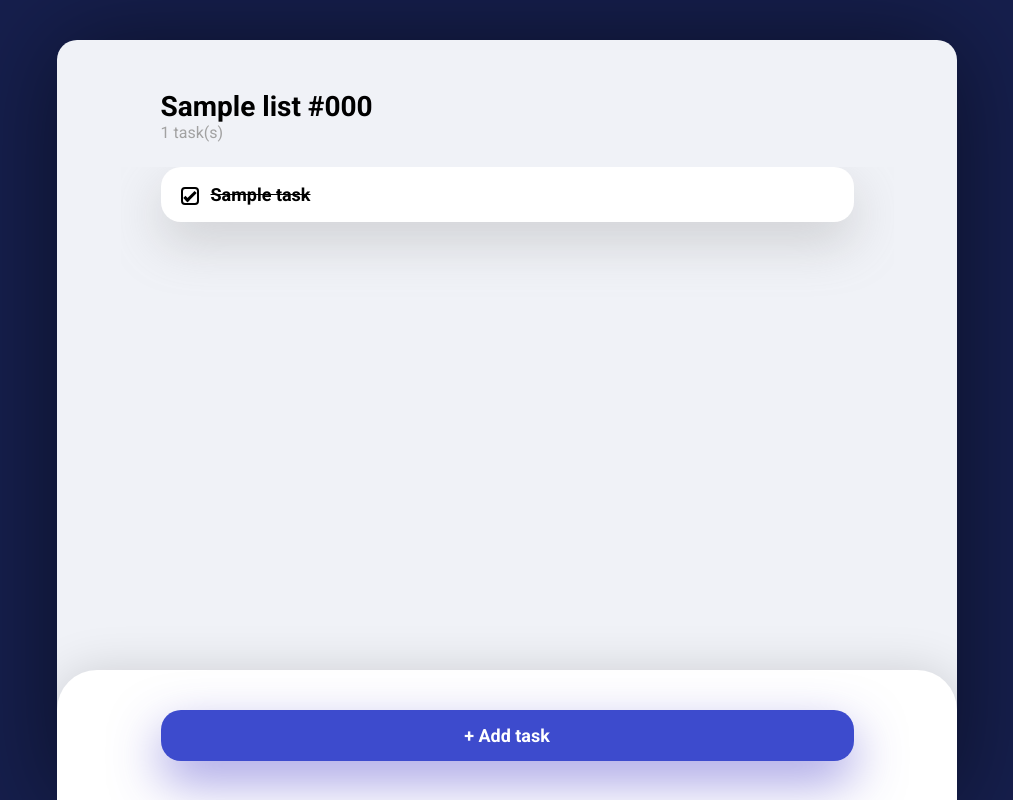
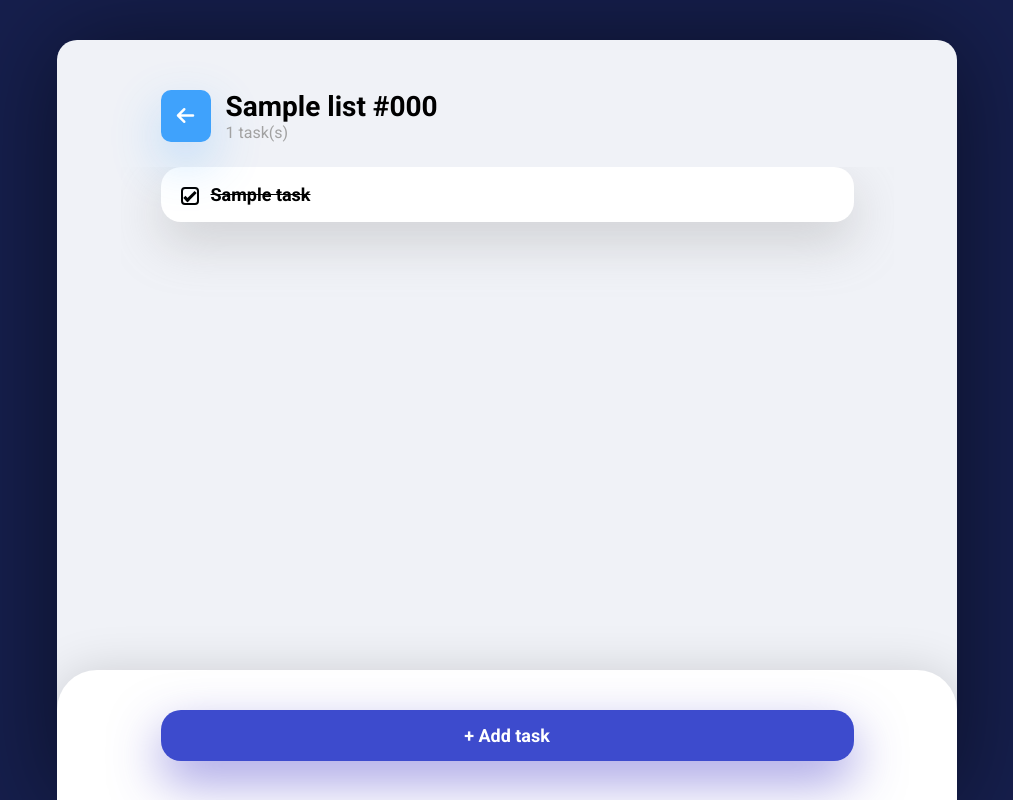
Before and after one commit to gstark0/todo_inc_web, a Django app: template todo_inc/apps/lists/templates/list.html in a window 1280 px wide. Shown: the whole page, without its empty margins (133-1146 px from the left). Run offline with Django 3.2, Linux system fonts and the light colour scheme; the template is opened without the code that fills it: values that come from a table or form of the project are taken from there, others are empty; tables that the repository leaves empty hold one stand-in row (values such as "Sample post"); parts of the project's set-up code (start-up, migrations or seed data) failed here and were passed over; some libraries are stand-ins or nearby versions.

Commit message:
Add back button to tasks view

```diff
--- a/todo_inc/apps/lists/static/style.css
+++ b/todo_inc/apps/lists/static/style.css
@@ -51,6 +51,11 @@ h2 {
 #title-container {
 	margin-top: 50px;
 	margin-bottom: 25px;
+	display: flex;
+}
+
+#title-text-container {
+	z-index: 5;
 }
 
 #lists-container {
@@ -188,6 +193,25 @@ h2 {
 }
 
 /* -------- TASKS -------- */
+#back-button {
+	align-items: center;
+	justify-content: center;
+	display: flex;
+	background-color: #3FA2FC;
+	width: 50px;
+	margin-right: 15px;
+	text-decoration: none;
+	border-radius: 10px;
+	box-shadow: 0 20px 50px rgba(63, 162, 252, 0.3);
+	cursor: pointer;
+	z-index: 1;
+}
+
+#back-button i {
+	color: white;
+	font-size: 20px;
+}
+
 .task {
 	display: flex;
 	align-items: center;
--- a/todo_inc/apps/lists/templates/list.html
+++ b/todo_inc/apps/lists/templates/list.html
@@ -12,8 +12,13 @@
 	<div id="app">
 		<div class="wrapper">
 			<div id="title-container">
-				<h1>{{ list.name }} #{{ list.code }}</h1>
-				<h2>{{ tasks|length }} task(s)</h2>
+				<a id="back-button" href="../">
+					<i class="fas fa-arrow-left"></i>
+				</a>
+				<div id="title-text-container">
+					<h1>{{ list.name }} #{{ list.code }}</h1>
+					<h2>{{ tasks|length }} task(s)</h2>
+				</div>
 			</div>
 
 			<div id="lists-container">
--- a/todo_inc/apps/lists/templates/lists.html
+++ b/todo_inc/apps/lists/templates/lists.html
@@ -22,8 +22,10 @@
 	<div id="app">
 		<div class="wrapper">
 			<div id="title-container">
-				<h1>Todo, inc</h1>
-				<h2>My lists</h2>
+				<div id="title-text-container">
+					<h1>Todo, inc</h1>
+					<h2>My lists</h2>
+				</div>
 			</div>
 
 			<div id="lists-container">
```
